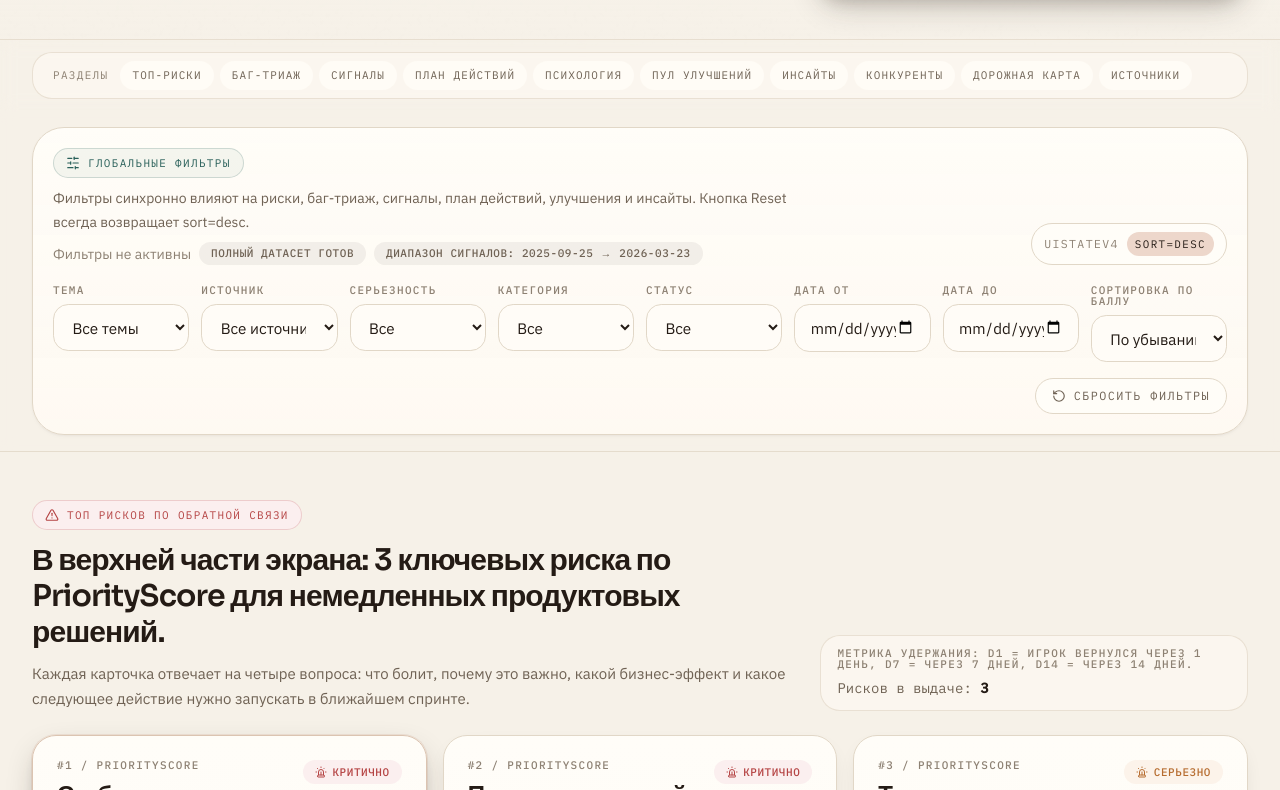
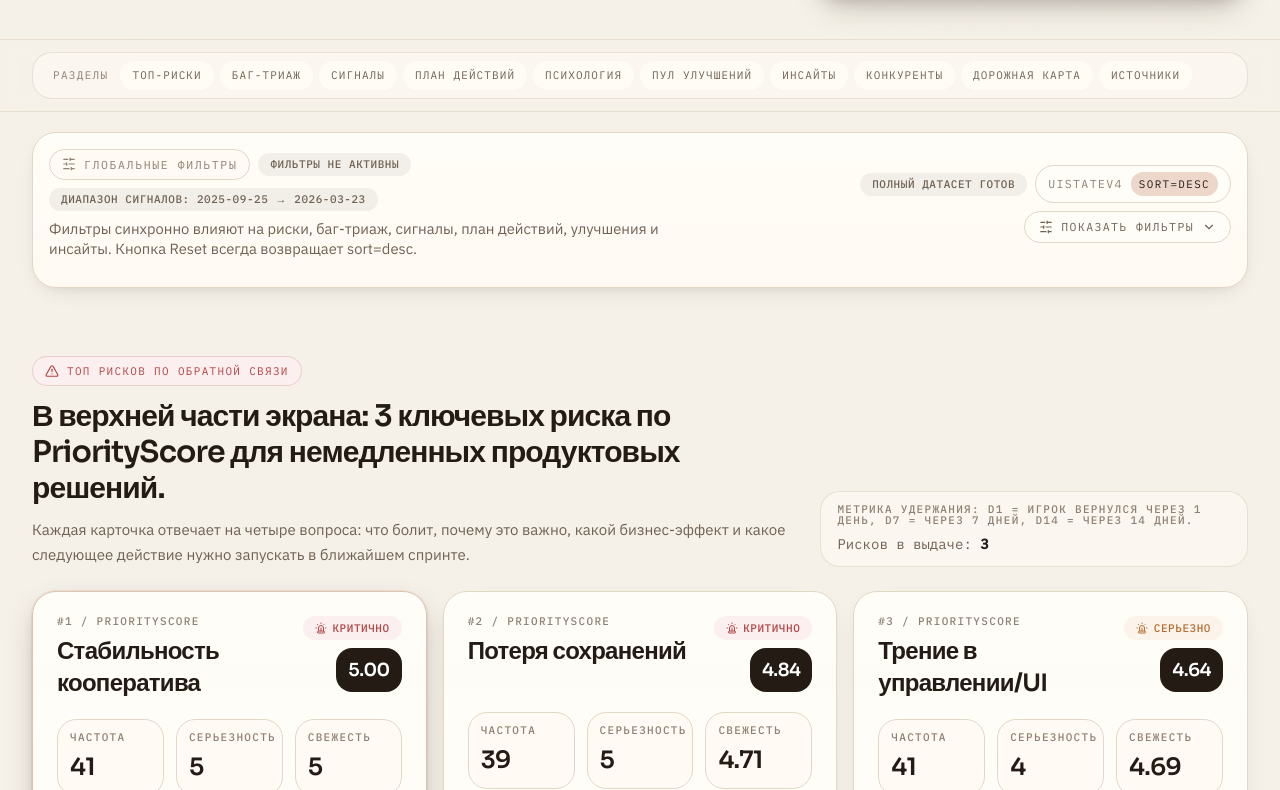
Before and after one commit to CodeAvd/vacation_dashboard, a Next.js app: page / in a window 1280 px wide. Shown: the part 750-1540 px from the top of the page. Built offline with nearby package versions, Linux system fonts and the light colour scheme.

Commit message:
Compact global filters panel

```diff
--- a/components/dashboard-client.tsx
+++ b/components/dashboard-client.tsx
@@ -222,8 +222,8 @@ export function DashboardClient({ bootstrap }: DashboardClientProps) {
         <TopRisks locale={locale} risks={topRisks} />
         <BugTriage locale={locale} rows={bugClusters} />
 
-        <div className="mx-auto max-w-7xl px-4 pt-12 sm:px-6 lg:px-8">
-          <div className="surface-container overflow-hidden [content-visibility:auto] [contain-intrinsic-size:auto_560px]">
+        <div className="mx-auto max-w-7xl px-4 pt-8 sm:px-6 lg:px-8">
+          <div className="overflow-hidden rounded-[2rem] border border-border-subtle bg-surface shadow-card [content-visibility:auto] [contain-intrinsic-size:auto_560px]">
             <CollapsibleSection
               id="evidence"
               locale={locale}
@@ -234,7 +234,6 @@ export function DashboardClient({ bootstrap }: DashboardClientProps) {
               open={uiState.expandedSections.evidence}
               onToggle={() => toggleSection('evidence')}
               icon={<MessageSquareQuote className="h-5 w-5" />}
-              iconVariant="evidence"
               lazyMount={getSectionManifest('evidence').lazy === 'on-demand'}
               motionDelayMs={getSectionManifest('evidence').motionDelayMs}
             >
@@ -243,8 +242,8 @@ export function DashboardClient({ bootstrap }: DashboardClientProps) {
           </div>
         </div>
 
-        <div className="mx-auto mt-12 max-w-7xl px-4 sm:px-6 lg:px-8 lg:mt-16">
-          <div className="surface-container overflow-hidden [content-visibility:auto] [contain-intrinsic-size:auto_1000px]">
+        <div className="mx-auto mt-10 max-w-7xl px-4 sm:px-6 lg:px-8">
+          <div className="overflow-hidden rounded-[2rem] border border-border-subtle bg-surface shadow-card [content-visibility:auto] [contain-intrinsic-size:auto_1000px]">
             <CollapsibleSection
               id="actions"
               locale={locale}
@@ -255,7 +254,6 @@ export function DashboardClient({ bootstrap }: DashboardClientProps) {
               open={uiState.expandedSections.actions}
               onToggle={() => toggleSection('actions')}
               icon={<CheckSquare className="h-5 w-5" />}
-              iconVariant="actions"
               lazyMount={getSectionManifest('actions').lazy === 'on-demand'}
               motionDelayMs={getSectionManifest('actions').motionDelayMs}
             >
@@ -272,7 +270,6 @@ export function DashboardClient({ bootstrap }: DashboardClientProps) {
               open={uiState.expandedSections.psychology}
               onToggle={() => toggleSection('psychology')}
               icon={<Brain className="h-5 w-5" />}
-              iconVariant="psychology"
               lazyMount={getSectionManifest('psychology').lazy === 'on-demand'}
               motionDelayMs={getSectionManifest('psychology').motionDelayMs}
             >
@@ -289,7 +286,6 @@ export function DashboardClient({ bootstrap }: DashboardClientProps) {
               open={uiState.expandedSections.improvements}
               onToggle={() => toggleSection('improvements')}
               icon={<Rocket className="h-5 w-5" />}
-              iconVariant="improvements"
               lazyMount={getSectionManifest('improvements').lazy === 'on-demand'}
               motionDelayMs={getSectionManifest('improvements').motionDelayMs}
             >
@@ -306,7 +302,6 @@ export function DashboardClient({ bootstrap }: DashboardClientProps) {
               open={uiState.expandedSections.insights}
               onToggle={() => toggleSection('insights')}
               icon={<Lightbulb className="h-5 w-5" />}
-              iconVariant="insights"
               lazyMount={getSectionManifest('insights').lazy === 'on-demand'}
               motionDelayMs={getSectionManifest('insights').motionDelayMs}
             >
@@ -323,7 +318,6 @@ export function DashboardClient({ bootstrap }: DashboardClientProps) {
               open={uiState.expandedSections.competitors}
               onToggle={() => toggleSection('competitors')}
               icon={<Users className="h-5 w-5" />}
-              iconVariant="competitors"
               lazyMount={getSectionManifest('competitors').lazy === 'on-demand'}
               motionDelayMs={getSectionManifest('competitors').motionDelayMs}
             >
@@ -340,7 +334,6 @@ export function DashboardClient({ bootstrap }: DashboardClientProps) {
               open={uiState.expandedSections.roadmap}
               onToggle={() => toggleSection('roadmap')}
               icon={<Map className="h-5 w-5" />}
-              iconVariant="roadmap"
               lazyMount={getSectionManifest('roadmap').lazy === 'on-demand'}
               motionDelayMs={getSectionManifest('roadmap').motionDelayMs}
             >
@@ -357,7 +350,6 @@ export function DashboardClient({ bootstrap }: DashboardClientProps) {
               open={uiState.expandedSections.sources}
               onToggle={() => toggleSection('sources')}
               icon={<Database className="h-5 w-5" />}
-              iconVariant="sources"
               lazyMount={getSectionManifest('sources').lazy === 'on-demand'}
               motionDelayMs={getSectionManifest('sources').motionDelayMs}
             >
@@ -427,6 +419,7 @@ function parseDashboardStateSnapshot(snapshot: string): DashboardUIState {
       expandedSections: {
         ...DEFAULT_UI_STATE.expandedSections,
         ...(filters.expandedSections || {}),
+        filters: DEFAULT_UI_STATE.expandedSections.filters,
       },
       sort: filters.sort === 'asc' ? 'asc' : 'desc',
     };
--- a/components/global-filters.tsx
+++ b/components/global-filters.tsx
@@ -4,7 +4,7 @@ import type { Category, DashboardUIState, Locale, Severity, Source } from '@/lib
 import { categoryLabel, sourceLabel, t, themeLabel } from '@/lib/i18n';
 import { CATEGORY_OPTIONS, SEVERITY_OPTIONS, SORT_OPTIONS } from '@/lib/selectors';
 import { cn } from '@/lib/utils';
-import { RotateCcw, SlidersHorizontal, X } from 'lucide-react';
+import { ChevronDown, RotateCcw, SlidersHorizontal, X } from 'lucide-react';
 
 interface GlobalFiltersProps {
   locale: Locale;
@@ -52,59 +52,68 @@ export function GlobalFilters({
     : locale === 'ru'
       ? 'Подгружаем интерактивные секции'
       : 'Loading interactive sections';
+  const showResetButton = activeCount > 0;
 
   return (
-    <section
-      id="filters"
-      data-section="filters"
-      data-collapsed={String(!isOpen)}
-      className="border-b border-border-subtle/80 bg-[rgba(246,241,232,0.86)] backdrop-blur supports-[backdrop-filter]:bg-[rgba(246,241,232,0.74)] md:sticky md:top-0 md:z-20"
-    >
-      <div className="mx-auto max-w-7xl px-4 py-4 sm:px-6 lg:px-8">
-        <div className="surface-container p-4 md:p-5">
-          <div className="flex flex-col gap-4">
-            <div className="flex flex-col gap-3 lg:flex-row lg:items-end lg:justify-between">
-              <div className="space-y-2">
-                <div className="inline-flex items-center gap-2 rounded-full border border-primary/20 bg-primary/5 px-3 py-1.5 font-mono text-[0.6875rem] uppercase tracking-[0.12em] text-primary">
-                  <SlidersHorizontal className="h-3.5 w-3.5" />
-                  {t(locale, 'filters_title')}
-                </div>
-                <p className="max-w-3xl text-sm leading-6 text-foreground-muted">{t(locale, 'filters_desc')}</p>
-                <div className="flex flex-wrap items-center gap-2 text-sm text-foreground-soft">
-                  <span>{activeSummary}</span>
-                  <span className="badge-base badge-muted">{dataSummary}</span>
+    <section id="filters" data-section="filters" data-collapsed={String(!isOpen)} className="section-divider">
+      <div className="mx-auto max-w-7xl px-4 py-5 sm:px-6 lg:px-8">
+        <div className="surface-card rounded-[1.4rem] p-3.5 md:p-4">
+          <div className="flex flex-col gap-3">
+            <div className="flex flex-col gap-3 xl:flex-row xl:items-center xl:justify-between">
+              <div className="min-w-0 space-y-2">
+                <div className="flex flex-wrap items-center gap-2">
+                  <div className="inline-flex items-center gap-2 rounded-full border border-border-subtle bg-surface-raised px-3 py-1.5 font-mono text-[0.72rem] uppercase tracking-[0.14em] text-foreground-soft">
+                    <SlidersHorizontal className="h-3.5 w-3.5" />
+                    {t(locale, 'filters_title')}
+                  </div>
+                  <span className={cn('badge-base', activeCount > 0 ? 'badge-positive' : 'badge-muted')}>{activeSummary}</span>
                   {signalDateRange.min && signalDateRange.max ? (
                     <span className="badge-base badge-muted">
                       {t(locale, 'signals_date_range')}: {signalDateRange.min} → {signalDateRange.max}
                     </span>
                   ) : null}
                 </div>
+                <p className="max-w-3xl text-[0.92rem] leading-5 text-foreground-muted">{t(locale, 'filters_desc')}</p>
               </div>
-              <div className="flex items-center gap-2 self-start lg:self-auto">
-                <div className="inline-flex items-center gap-2 rounded-full border border-border-subtle bg-surface px-3 py-2 font-mono text-[0.72rem] uppercase tracking-[0.12em] text-foreground-soft">
+              <div className="flex flex-wrap items-center gap-2 xl:justify-end">
+                <span className="badge-base badge-muted hidden sm:inline-flex">{dataSummary}</span>
+                <div className="hidden items-center gap-2 rounded-full border border-border-subtle bg-surface px-3 py-1.5 font-mono text-[0.72rem] uppercase tracking-[0.12em] text-foreground-soft lg:inline-flex">
                   <span>{t(locale, 'filters_state_prefix')}</span>
                   <span className="rounded-full bg-accent-soft px-2 py-1 text-[0.68rem] text-foreground">sort={uiState.sort}</span>
                 </div>
+                {showResetButton ? (
+                  <button
+                    type="button"
+                    onClick={onReset}
+                    className="inline-flex items-center gap-2 rounded-full border border-border-subtle bg-surface px-3.5 py-1.5 font-mono text-[0.72rem] uppercase tracking-[0.12em] text-foreground-muted transition hover:border-border-strong hover:text-foreground"
+                  >
+                    <RotateCcw className="h-3.5 w-3.5" />
+                    {t(locale, 'reset_btn')}
+                  </button>
+                ) : null}
                 <button
                   type="button"
                   onClick={onToggleOpen}
                   aria-expanded={isOpen}
-                  className="inline-flex items-center gap-2 rounded-full border border-border-subtle bg-surface px-4 py-2 font-mono text-[0.72rem] uppercase tracking-[0.12em] text-foreground-muted transition hover:border-border-strong hover:text-foreground md:hidden"
+                  aria-controls="filters-panel"
+                  className="inline-flex items-center gap-2 rounded-full border border-border-subtle bg-surface px-3.5 py-1.5 font-mono text-[0.72rem] uppercase tracking-[0.12em] text-foreground-muted transition hover:border-border-strong hover:text-foreground"
                 >
                   <SlidersHorizontal className="h-3.5 w-3.5" />
                   {toggleLabel}
+                  <ChevronDown className={cn('h-3.5 w-3.5 transition-transform duration-200', isOpen && 'rotate-180')} />
                 </button>
               </div>
             </div>
 
             <div
+              id="filters-panel"
               className={cn(
                 'grid transition-[grid-template-rows,opacity] duration-300 ease-out',
-                isOpen ? 'grid-rows-[1fr] opacity-100' : 'grid-rows-[0fr] opacity-0 md:grid-rows-[1fr] md:opacity-100',
+                isOpen ? 'grid-rows-[1fr] opacity-100' : 'grid-rows-[0fr] opacity-0',
               )}
             >
               <div className="overflow-hidden">
-                <div className="grid grid-cols-1 gap-3 pt-1 md:grid-cols-2 xl:grid-cols-8">
+                <div className="grid grid-cols-1 gap-3 border-t border-border-subtle/70 pt-3 md:grid-cols-2 xl:grid-cols-4">
                   <FilterField
                     fieldId="filter-theme"
                     label={t(locale, 'label_theme')}
@@ -181,17 +190,6 @@ export function GlobalFilters({
                     options={SORT_OPTIONS.map((sort) => ({ value: sort, label: sort === 'desc' ? t(locale, 'sort_desc') : t(locale, 'sort_asc') }))}
                   />
                 </div>
-
-                <div className="mt-4 flex items-center justify-end">
-                  <button
-                    type="button"
-                    onClick={onReset}
-                    className="inline-flex items-center gap-2 rounded-full border border-border-subtle bg-surface px-4 py-2 font-mono text-[0.74rem] uppercase tracking-[0.12em] text-foreground-muted transition hover:border-border-strong hover:text-foreground"
-                  >
-                    <RotateCcw className="h-3.5 w-3.5" />
-                    {t(locale, 'reset_btn')}
-                  </button>
-                </div>
               </div>
             </div>
           </div>
@@ -215,9 +213,9 @@ function FilterField({
   options: Array<{ value: string; label: string }>;
 }) {
   return (
-    <label htmlFor={fieldId} className="flex min-w-0 flex-col gap-2">
+    <label htmlFor={fieldId} className="flex min-w-0 flex-col gap-1.5">
       <span className="eyebrow">{label}</span>
-      <select id={fieldId} name={fieldId} className="filter-select" value={value} onChange={(event) => onChange(event.target.value)}>
+      <select id={fieldId} name={fieldId} className="filter-select h-11 py-0" value={value} onChange={(event) => onChange(event.target.value)}>
         {options.map((option) => (
           <option key={option.value} value={option.value}>
             {option.label}
@@ -244,13 +242,13 @@ function DateField({
   onChange: (value: string) => void;
 }) {
   return (
-    <label htmlFor={fieldId} className="flex min-w-0 flex-col gap-2">
+    <label htmlFor={fieldId} className="flex min-w-0 flex-col gap-1.5">
       <span className="eyebrow">{label}</span>
       <input
         id={fieldId}
         name={fieldId}
         type="date"
-        className="filter-select"
+        className="filter-select h-11 py-0"
         value={value}
         min={min}
         max={max}
@@ -289,7 +287,7 @@ export function ActiveFilterChips({ locale, uiState, onChange, onReset }: Active
   if (!chips.length) return null;
 
   return (
-    <div className="mt-4 flex flex-wrap items-center gap-2">
+    <div className="mt-3 flex flex-wrap items-center gap-2">
       {chips.map((chip) => (
         <button
           key={chip.key}
--- a/lib/selectors.ts
+++ b/lib/selectors.ts
@@ -319,6 +319,7 @@ export function getPersistedState(): DashboardUIState {
       expandedSections: {
         ...DEFAULT_UI_STATE.expandedSections,
         ...(parsed.expandedSections || {}),
+        filters: DEFAULT_UI_STATE.expandedSections.filters,
       },
       sort: parsed.sort === 'asc' ? 'asc' : 'desc',
     };
@@ -342,7 +343,10 @@ export function persistState(state: DashboardUIState): void {
         dateFrom: state.dateFrom,
         dateTo: state.dateTo,
         sort: state.sort,
-        expandedSections: state.expandedSections,
+        expandedSections: {
+          ...state.expandedSections,
+          filters: DEFAULT_UI_STATE.expandedSections.filters,
+        },
       }),
     );
   } catch {}
```
